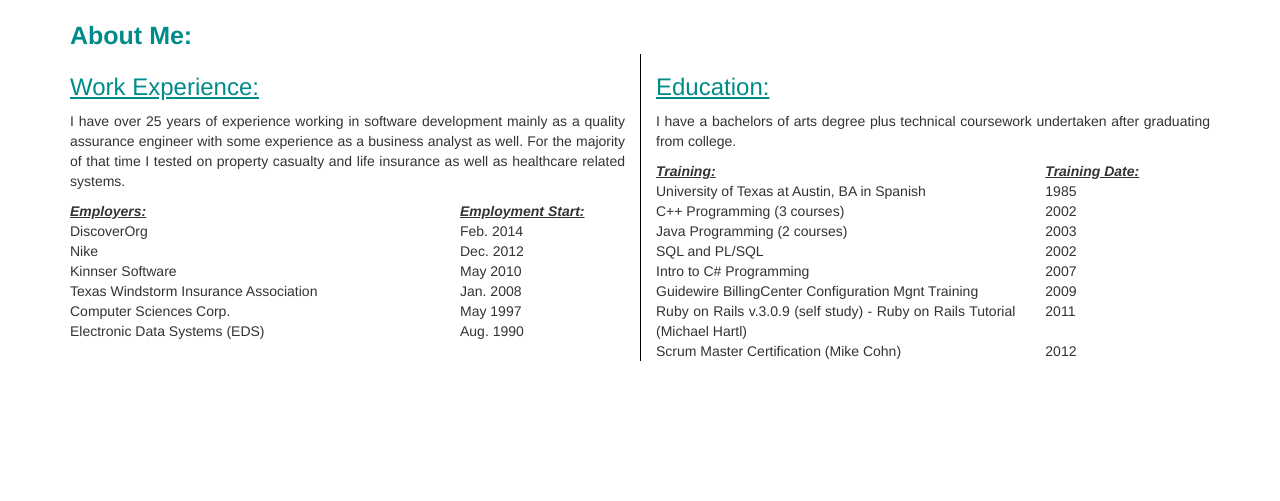
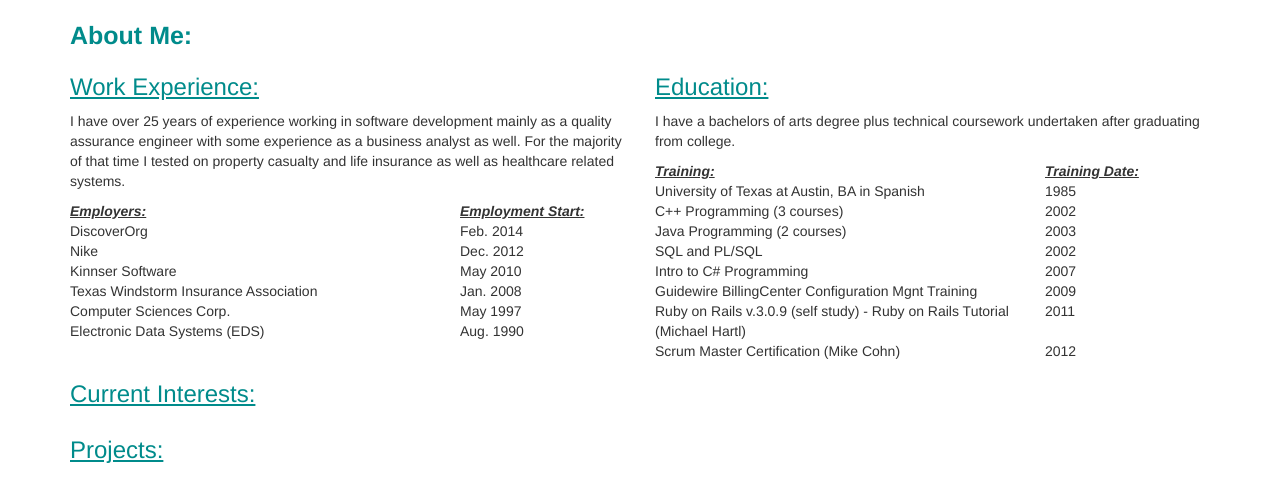
Before and after one commit to jturello/epicodus_portfolio, a plain HTML site: page index.html in a window 1280 px wide. Shown: the part 167-668 px from the top of the page. Drawn offline with nearby package versions, Linux system fonts and the light colour scheme.

Commit message:
add current interests and projects headers

```diff
--- a/css/custom.css
+++ b/css/custom.css
@@ -35,7 +35,7 @@
   text-align: justify;
 }
 
-.work-experience h3 {
+.aboutme-header h3 {
   text-decoration: underline;
   color: darkcyan;
 }
@@ -58,8 +58,3 @@
   text-align: justify;
   border-left: 1px solid black;
 }
-
-.education h3 {
-  text-decoration: underline;
-  color: darkcyan;
-}
--- a/index.html
+++ b/index.html
@@ -42,7 +42,7 @@
       <div class="row">
 
         <!-- work experience -->
-        <div class="col-sm-6 work-experience">
+        <div class="col-sm-6 aboutme-header">
           <h3>Work Experience:</h3>
           <p>I have over 25 years of experience working in software development mainly as a quality assurance engineer with some experience as a business analyst as well. For the majority of that time I tested on property casualty and life insurance as well as healthcare related systems.
           <div class="row">
@@ -105,7 +105,7 @@
         <!-- end work experience -->
 
         <!-- Education -->
-        <div class="col-sm-6 education">
+        <div class="col-sm-6 aboutme-header">
           <h3>Education:</h3>
           <p>I have a bachelors of arts degree plus technical coursework undertaken after graduating from college.
 
@@ -184,11 +184,26 @@
           </div>
         </div>
       </div>
-    </div>
+      <div class="row">
+        <div class="col-sm-12 aboutme-header">
+          <h3>Current Interests:</h3>
+        </div>
+      </div>
+
+
+
+      <div class="row">
+        <div class="col-sm-12 aboutme-header">
+          <h3>Projects:</h3>
+        </div>
+      </div>
+
+
+
     <!-- end body container -->
 
 
-    </div>
+
 
 
 
```
